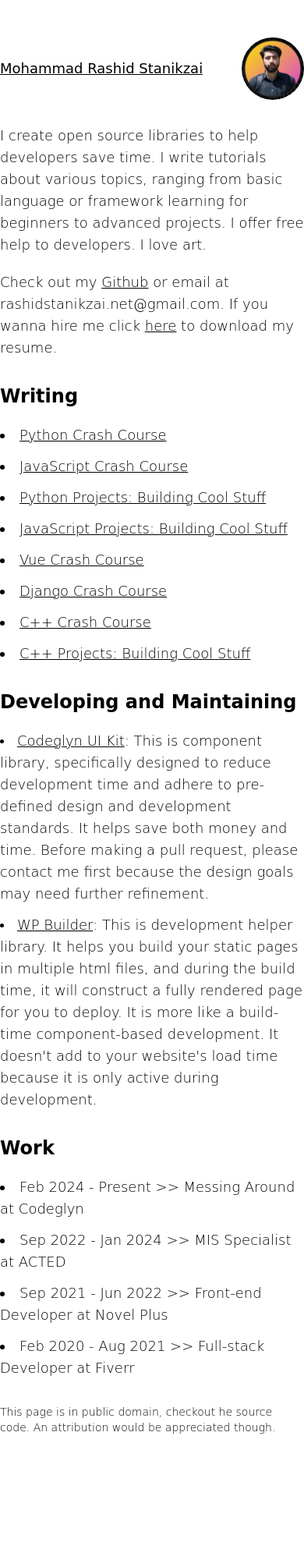
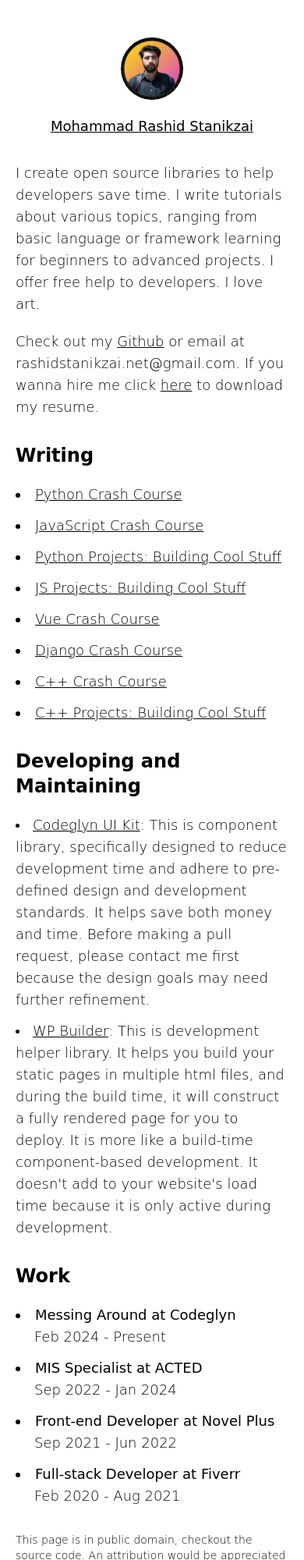
Before and after one commit to brimmann/portfolio-site, a website built with Vite: page index.html in a window 390 px wide. Shown: the top 2000 px of the page at 78% size. Built offline with nearby package versions, Linux system fonts and the light colour scheme; a web font is replaced by a local one.

Commit message:
feat: responsiveness added

```diff
--- a/index.html
+++ b/index.html
@@ -12,8 +12,10 @@
   </head>
   <body>
     <div id="app">
-      <div class="flex justify-between mt-12 items-center">
-        <a href="/" class="font-normal text-lg underline"
+      <div
+        class="flex justify-between mt-12 items-center flex-col-reverse md:flex-row"
+      >
+        <a href="/" class="font-normal text-lg underline mt-5 md:mt-0"
           >Mohammad Rashid Stanikzai</a
         >
         <div class="w-20 rounded-full overflow-hidden">
@@ -21,7 +23,7 @@
         </div>
       </div>
 
-      <div class="mt-8">
+      <div class="mt-8 px-5 md:px-0">
         <p class="font-light text-lg">
           I create open source libraries to help developers save time. I write
           tutorials about various topics, ranging from basic language or
@@ -37,7 +39,7 @@
         </p>
       </div>
 
-      <div class="mt-8">
+      <div class="mt-8 px-5 md:px-0">
         <h1 class="font-bold text-2xl">Writing</h1>
         <ul
           class="font-light text-lg list-disc list-inside mt-5 flex flex-col gap-3"
@@ -67,7 +69,7 @@
             <a
               href="https://powerk.codeglyn.com/javascript-stuff/"
               class="underline"
-              >JavaScript Projects: Building Cool Stuff</a
+              >JS Projects: Building Cool Stuff</a
             >
           </li>
           <li>
@@ -98,7 +100,7 @@
           </li>
         </ul>
       </div>
-      <div class="mt-8">
+      <div class="mt-8 px-5 md:px-0">
         <h1 class="font-bold text-2xl">Developing and Maintaining</h1>
         <ul class="list-disc list-inside mt-5 flex flex-col gap-3">
           <li>
@@ -131,23 +133,35 @@
         </ul>
       </div>
 
-      <div class="mt-8">
+      <div class="mt-8 px-5 md:px-0">
         <h1 class="font-bold text-2xl">Work</h1>
         <ul
           class="font-light text-lg list-disc list-inside mt-5 flex flex-col gap-3"
         >
-          <li>Feb 2024 - Present &gt;&gt; Messing Around at Codeglyn</li>
-          <li>Sep 2022 - Jan 2024 &gt;&gt; MIS Specialist at ACTED</li>
           <li>
-            Sep 2021 - Jun 2022 &gt;&gt; Front-end Developer at Novel Plus
+            <span class="font-normal">Messing Around at Codeglyn</span>
+            <div class="indent-6">Feb 2024 - Present</div>
           </li>
-          <li>Feb 2020 - Aug 2021 &gt;&gt; Full-stack Developer at Fiverr</li>
+          <li>
+            <span class="font-normal">MIS Specialist at ACTED</span>
+            <div class="indent-6">Sep 2022 - Jan 2024</div>
+          </li>
+          <li>
+            <span class="font-normal">Front-end Developer at Novel Plus</span>
+            <div class="indent-6">Sep 2021 - Jun 2022</div>
+          </li>
+          <li>
+            <span class="font-normal">Full-stack Developer at Fiverr</span>
+            <div class="indent-6">Feb 2020 - Aug 2021</div>
+          </li>
         </ul>
       </div>
       <div class="mt-8">
-        <p class="font-light text-sm mb-52">
-          This page is in public domain, checkout he source code. An attribution
-          would be appreciated though.
+        <p class="font-light text-sm mb-52 px-5 md:px-0">
+          This page is in public domain, checkout the
+          <a href="https://github.com/brimmann/portfolio-site" class="underline"
+            >source code</a
+          >. An attribution would be appreciated though.
         </p>
       </div>
     </div>
--- a/vite.config.js
+++ b/vite.config.js
@@ -1,7 +1,7 @@
 import { defineConfig } from "vite";
-// import wpPlugin from "webpage-builder";
+import wpPlugin from "webpage-builder";
 
 
 export default defineConfig({
-    // plugins: [wpPlugin()],
+    plugins: [wpPlugin()],
 })
```
Also changed, not shown: src/sections/footer.html (+1 -1 lines), src/sections/header.html (+2 -2 lines), src/sections/me.html (+1 -1 lines), src/sections/open-source.html (+1 -1 lines), src/sections/work.html (+17 -5 lines), src/sections/writings.html (+2 -2 lines).
